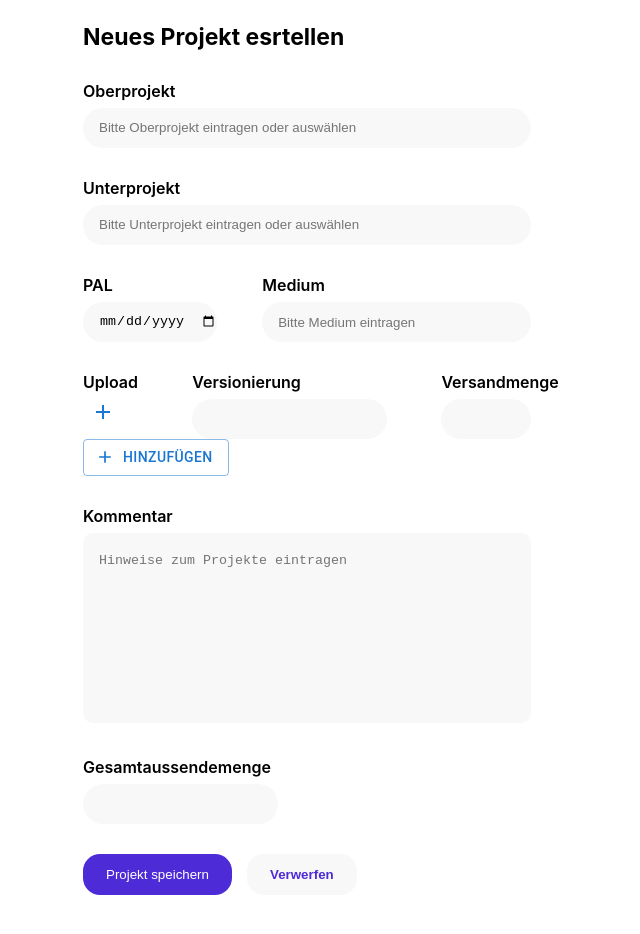
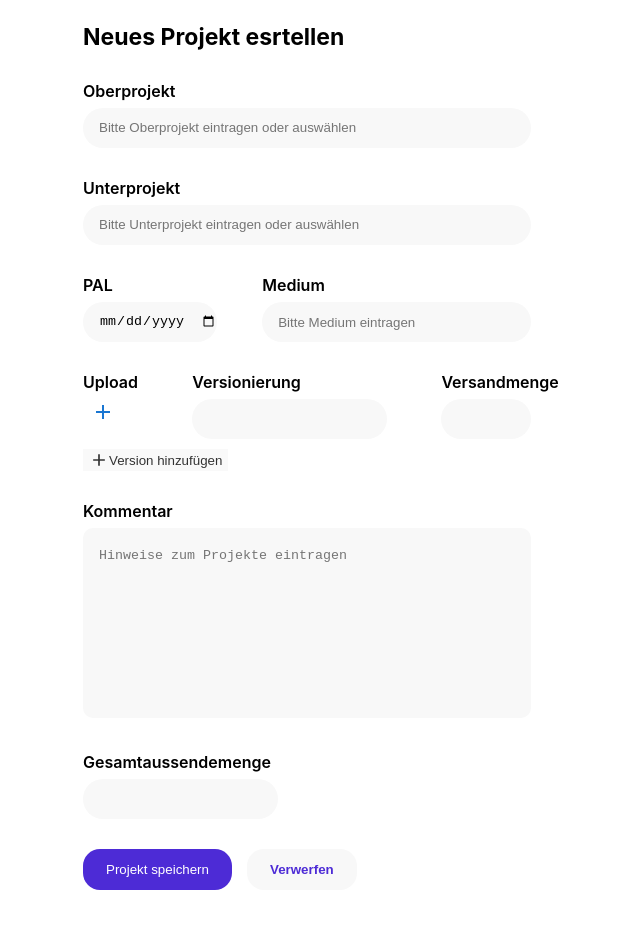
Before and after one commit to tabetommy/pw_reporter, a React (Create React App) app: page / in a window 1280 px wide. Shown: the top 934 px of the page, without its empty margins (301-941 px from the left). Built offline with nearby package versions, Linux system fonts and the light colour scheme.

Commit message:
adjusted date

```diff
--- a/src/App.css
+++ b/src/App.css
@@ -112,3 +112,19 @@ textarea{
 .gesamtmenge input{
   height: 40px;
 }
+
+.btn-add{
+  margin-top: 10px;
+  display: flex;
+  justify-content: center;
+  align-items: center;
+  border: none;
+  background-color: #F8F8F8;
+  cursor: pointer;
+  opacity: 0.8;
+
+}
+
+.btn-upload{
+  background-color: black;
+}
--- a/src/components/projektComponent/projektComponent.js
+++ b/src/components/projektComponent/projektComponent.js
@@ -6,14 +6,10 @@ const Projekt=()=>{
 
   const [projectWerte, setProjekteWerte]= React.useState("");
   const [unterProjektWerte, setUnterProjektWerte]= React.useState("");
+  const [datum, setDatum]= React.useState();
 
   const oberProjektOptionen=["Affinitätenbasierte Mailing Factory","Welcome Strecke","Dekorunde"];
   const unterProjektOptionen=["Ratenkredit", "Eigentümerkredit", "Stopschild-Mailing", "CBU ", "CB-GK "];
-
-  const current = new Date();
-  const date = `${current.getDate()}/${current.getMonth()+1}/${current.getFullYear()}`;
-  console.log(date)
-
 
   const projeKtWerteHandler=(event)=>{
     setProjekteWerte(event.target.value)
@@ -22,6 +18,8 @@ const Projekt=()=>{
   const unterProjektWerteHandler=(event)=>{
     setUnterProjektWerte(event.target.value)
   }
+
+  const today = new Date().toISOString().split('T')[0];
 
   return (
     <form>
@@ -53,7 +51,11 @@ const Projekt=()=>{
       <div className='main-con pal-medium'>
         <div className='pal'>
           <label htmlFor='pal'>PAL</label><br/>
-          <input type="date" name="pal" id='pal' className='pal-input' maxDate={date}/>
+          <input type="date" name="pal" id='pal' className='pal-input'
+          max={today}
+          value={datum}
+          onChange={e=>setDatum(e.target.value)}
+          />
         </div>
         <div className='medium'>
           <label htmlFor='medium'>Medium</label><br/>
--- a/src/components/projektComponent/versionen.js
+++ b/src/components/projektComponent/versionen.js
@@ -28,13 +28,15 @@ const Versionen=()=>{
              <div key={index} className='versionen-input'>
                 <div className='beleg'>
                     <label htmlFor='beleg'>Upload</label><br/>
-                        <IconButton color="primary" aria-label="upload picture" component="label">
+                        <IconButton color="primary" component="label" className='btn-upload'>
                             <input hidden type="file" name='beleg'
                             value={version.beleg}  onChange={e => handleChange(index, e)} />
                             <AddIcon />
                         </IconButton>
                     {/* <input type="file" id="beleg" name="beleg" className='beleg-input'
                     value={versionWerte.beleg}  onChange={e => handleChange(index, e)}/> */}
+
+                    <span></span>
                 </div>
                 <div className='versionierung'>
                     <label htmlFor='version'>Versionierung</label><br/>
@@ -48,11 +50,10 @@ const Versionen=()=>{
                 </div>
             </div>
         ))}
-        <Stack direction="row" spacing={2} onClick={hinzufügenHandler}>
-            <Button variant="outlined" startIcon={<AddIcon />} >
-                Hinzufügen
-            </Button>
-        </Stack>
+        <button className='btn-add' onClick={hinzufügenHandler}>
+            <AddIcon fontSize='small' />
+            Version hinzufügen
+        </button>
     </div>
   );
 }
```
